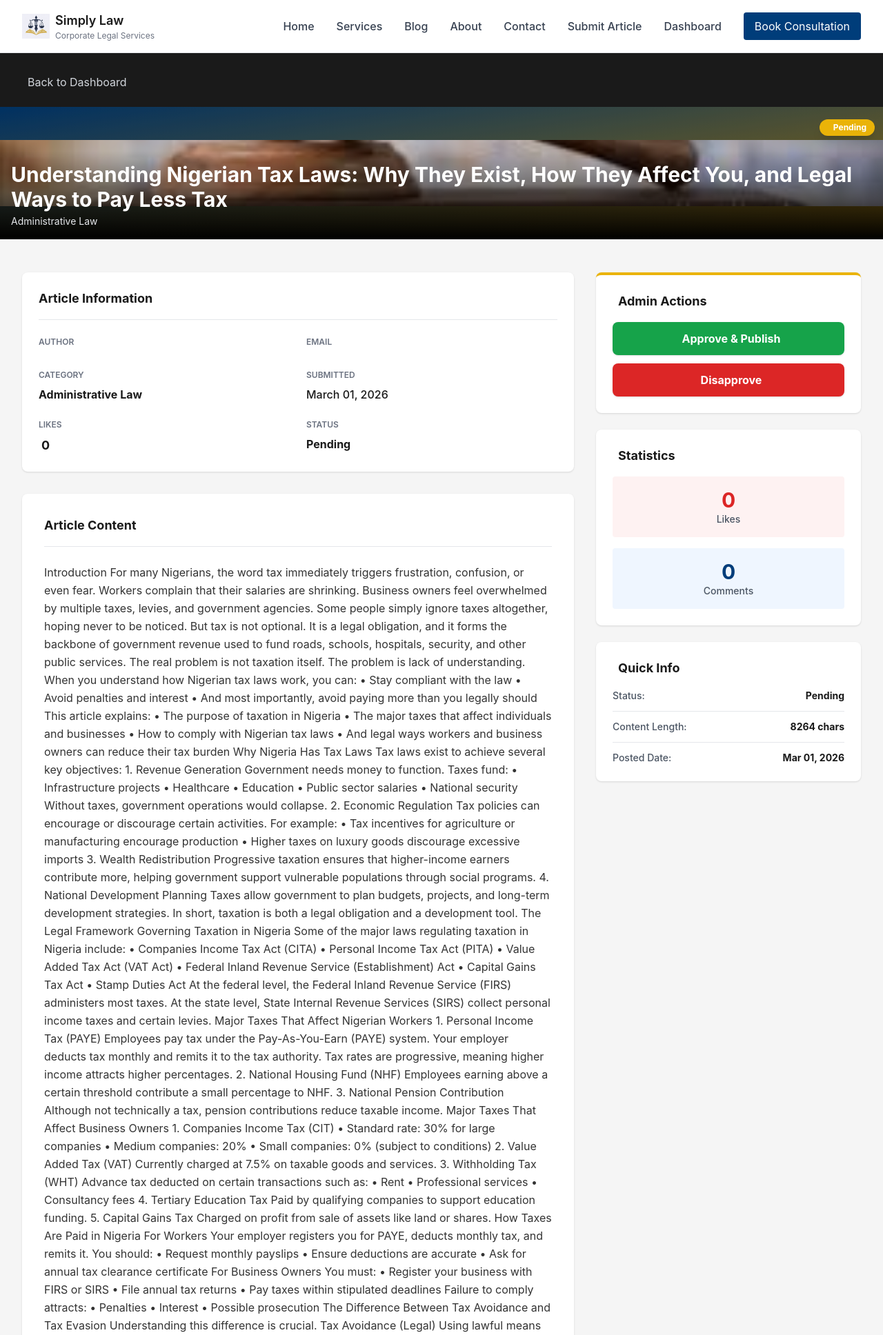
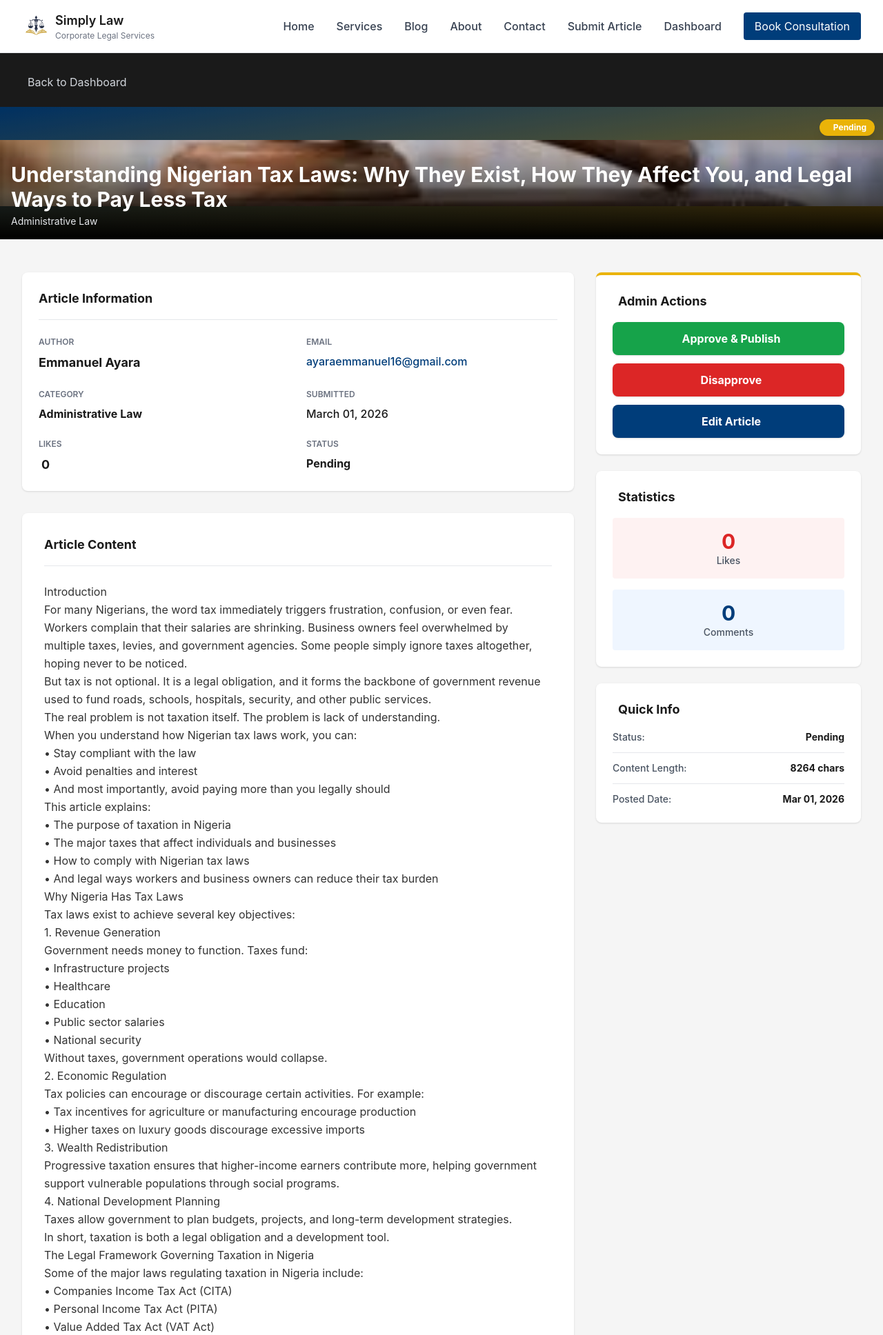
Before and after one commit to emmanuelayara/simplylawverse, a Flask app: page /admin/view/11 in a window 1280 px wide. Shown: the top 1936 px of the page at 69% size. Run offline with Flask 3, Linux system fonts and the light colour scheme; a user stored in the database is signed in; some libraries are stand-ins or nearby versions.

Commit message:
testing with article

```diff
--- a/app.py
+++ b/app.py
@@ -40,6 +40,25 @@ def create_app():
     @app.context_processor
     def inject_now():
         return {'now': datetime}
+
+    # Custom Jinja2 filter for linebreaks (Django-like behavior)
+    def linebreaks(value):
+        """Convert newlines to <br> tags and paragraphs to <p> tags"""
+        from markupsafe import Markup
+        if not value:
+            return ''
+        # Replace double newlines with paragraph tags
+        paragraphs = value.split('\n\n')
+        formatted_paragraphs = []
+        for para in paragraphs:
+            # Replace single newlines with <br> tags
+            para = para.replace('\n', '<br>')
+            # Wrap in paragraph tags
+            if para.strip():
+                formatted_paragraphs.append(f'<p>{para}</p>')
+        return Markup('\n'.join(formatted_paragraphs))
+
+    app.jinja_env.filters['linebreaks'] = linebreaks
 
     # ------------------ INIT EXTENSIONS ------------------
     db.init_app(app)
--- a/templates/admin_dashboard.html
+++ b/templates/admin_dashboard.html
@@ -351,7 +351,7 @@
                                 <a href="{{ url_for('admin.admin_view_article', article_id=article.id) }}" class="flex-1 px-3 py-2 text-center text-sm font-semibold text-law-blue border border-law-blue rounded hover:bg-law-blue hover:text-white transition">
                                     <i class="fas fa-eye mr-1"></i>View
                                 </a>
-                                <form method="POST" action="{{ url_for('admin.disapprove_article', article_id=article.id) }}" style="display:inline; flex: 1;">
+                                <form method="POST" action="{{ url_for('articles.delete_article', article_id=article.id) }}" style="display:inline; flex: 1;">
                                     <button type="submit" class="w-full px-3 py-2 text-center text-sm font-semibold text-red-600 border border-red-600 rounded hover:bg-red-600 hover:text-white transition" onclick="return confirm('Permanently delete this article?');">
                                         <i class="fas fa-trash mr-1"></i>Delete
                                     </button>
--- a/templates/admin_view_article.html
+++ b/templates/admin_view_article.html
@@ -63,11 +63,11 @@
                         <div class="grid grid-cols-1 md:grid-cols-2 gap-6">
                             <div>
                                 <p class="text-xs text-gray-500 font-semibold uppercase mb-2">Author</p>
-                                <p class="text-law-dark font-bold text-lg">{{ article.author.username }}</p>
+                                <p class="text-law-dark font-bold text-lg">{{ article.author }}</p>
                             </div>
                             <div>
                                 <p class="text-xs text-gray-500 font-semibold uppercase mb-2">Email</p>
-                                <p class="text-law-blue font-medium"><a href="mailto:{{ article.author.email }}" class="hover:underline">{{ article.author.email }}</a></p>
+                                <p class="text-law-blue font-medium"><a href="mailto:{{ article.email }}" class="hover:underline">{{ article.email }}</a></p>
                             </div>
                         </div>
 
@@ -101,7 +101,7 @@
                 <div class="bg-white rounded-lg shadow p-8">
                     <h3 class="text-lg font-bold text-law-dark mb-6 pb-4 border-b border-gray-200">Article Content</h3>
                     <div class="prose prose-lg max-w-none text-gray-700 leading-relaxed">
-                        {{ article.content | safe }}
+                        {{ article.content|linebreaks }}
                     </div>
                 </div>
 
@@ -189,6 +189,10 @@
                                 Disapprove
                             </button>
                         </form>
+                        <a href="{{ url_for('articles.edit_article', article_id=article.id) }}" class="block w-full px-6 py-3 bg-law-blue hover:bg-opacity-90 text-white font-bold rounded-lg transition text-center inline-flex items-center justify-center gap-2 shadow">
+                            <i class="fas fa-edit"></i>
+                            Edit Article
+                        </a>
                     </div>
                 </div>
                 {% endif %}
--- a/templates/base.html
+++ b/templates/base.html
@@ -7,7 +7,7 @@
     <meta name="keywords" content="corporate law, Nigeria, legal services, consultations">
 
     <!-- Favicon -->
-    <link rel="icon" type="image/jpeg" href="{{ url_for('static', filename='logo.jpeg') }}">
+    <link rel="icon" type="image/png" href="{{ url_for('static', filename='logo.png') }}">
 
     <!-- SEO Meta Tags -->
     <title>{% block title %}{{ page_title or 'Simply Law - Corporate Legal Services' }}{% endblock %}</title>
--- a/templates/components/footer.html
+++ b/templates/components/footer.html
@@ -5,7 +5,7 @@
             <!-- About Section -->
             <div>
                 <h3 class="text-lg font-semibold mb-4 flex items-center space-x-2">
-                    <img src="{{ url_for('static', filename='logo.jpeg') }}" alt="Simply Law Logo" class="h-6 w-6 object-contain rounded">
+                    <img src="{{ url_for('static', filename='logo.png') }}" alt="Simply Law Logo" class="h-6 w-6 object-contain rounded">
                     <span>Simply Law</span>
                 </h3>
                 <p class="text-gray-400 text-sm">Professional corporate legal services for Nigerian businesses and entrepreneurs.</p>
--- a/templates/components/header.html
+++ b/templates/components/header.html
@@ -6,7 +6,7 @@
             <div class="flex items-center">
                 <a href="{{ url_for('public.home') }}" class="flex items-center space-x-2 hover:opacity-75 transition">
                     <!-- Logo Image -->
-                    <img src="{{ url_for('static', filename='logo.jpeg') }}" alt="Simply Law Logo" class="h-10 w-10 object-contain">
+                    <img src="{{ url_for('static', filename='logo.png') }}" alt="Simply Law Logo" class="h-10 w-10 object-contain">
                     <div class="flex flex-col">
                         <span class="font-semibold text-lg text-law-dark">Simply Law</span>
                         <span class="text-xs text-gray-500">Corporate Legal Services</span>
--- a/templates/layout.html
+++ b/templates/layout.html
@@ -1,7 +1,7 @@
 <!DOCTYPE html>
 <html lang="en">
 <head>
-    <link rel="icon" type="image/jpeg" href="{{ url_for('static', filename='logo.jpeg') }}">
+    <link rel="icon" type="image/png" href="{{ url_for('static', filename='logo.png') }}">
     <meta charset="UTF-8">
     <title>Simply Law</title>
     <meta name="viewport" content="width=device-width, initial-scale=1">
@@ -394,7 +394,7 @@
     <nav class="navbar navbar-expand-lg">
         <div class="container-fluid px-3">
             <a class="navbar-brand" href="/">
-                <img src="/static/logo.jpeg" alt="Simply Law Logo" class="navbar-logo">
+                <img src="/static/logo.png" alt="Simply Law Logo" class="navbar-logo">
                 <span>Simply Law</span>
             </a>
 
@@ -487,7 +487,7 @@
         <div class="container">
             <div class="footer-content">
                 <div class="footer-brand">
-                    <img src="/static/logo.jpeg" alt="Simply Law Logo" style="height: 35px; width: 35px; border-radius: 8px; margin-right: 10px; object-fit: contain;">
+                    <img src="/static/logo.png" alt="Simply Law Logo" style="height: 35px; width: 35px; border-radius: 8px; margin-right: 10px; object-fit: contain;">
                     <span>Simply Law</span>
                 </div>
 
--- a/templates/read_more.html
+++ b/templates/read_more.html
@@ -110,7 +110,7 @@
     <div class="max-w-4xl mx-auto px-4 sm:px-6 lg:px-8">
         <!-- Article Content -->
         <div class="article-content prose prose-lg max-w-none mb-8 fade-in">
-            {{ article.content|safe }}
+            {{ article.content|linebreaks }}
         </div>
 
         <!-- Divider -->
--- a/templates/view_article.html
+++ b/templates/view_article.html
@@ -345,7 +345,7 @@
         <div class="review-content">
             <hr class="content-divider">
 
-            <p class="article-text">{{ article.content|safe }}</p>
+            <p class="article-text">{{ article.content|linebreaks }}</p>
 
             <!-- Image Section -->
             {% if article.image_filename %}
```
Also changed, not shown: templates/admin_disapproved_articles.html (+5 -12 lines), instance/site.db, static/logo.jpeg (deleted), static/logo.png (added), static/uploads/1772380732_tax_law.jpg (added), static/uploads/1772380827_love_and_law.jpg (added).
